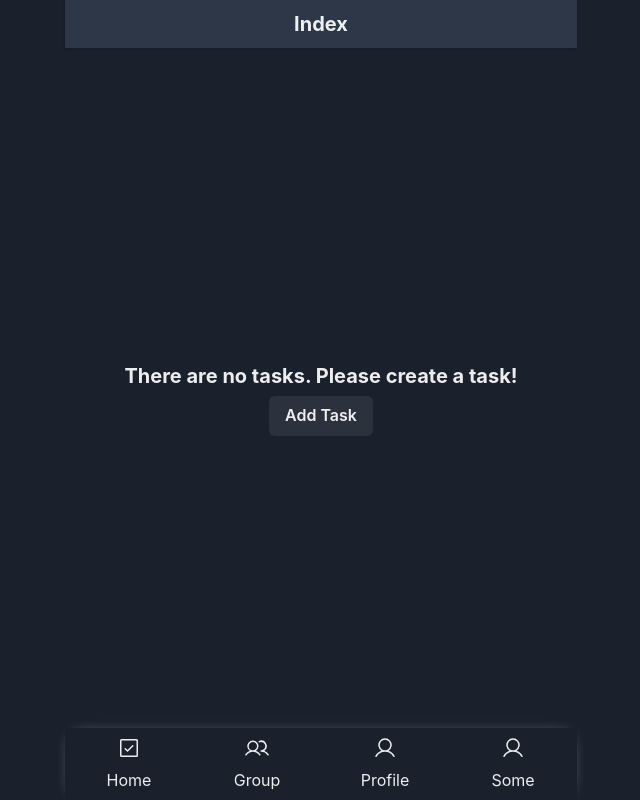
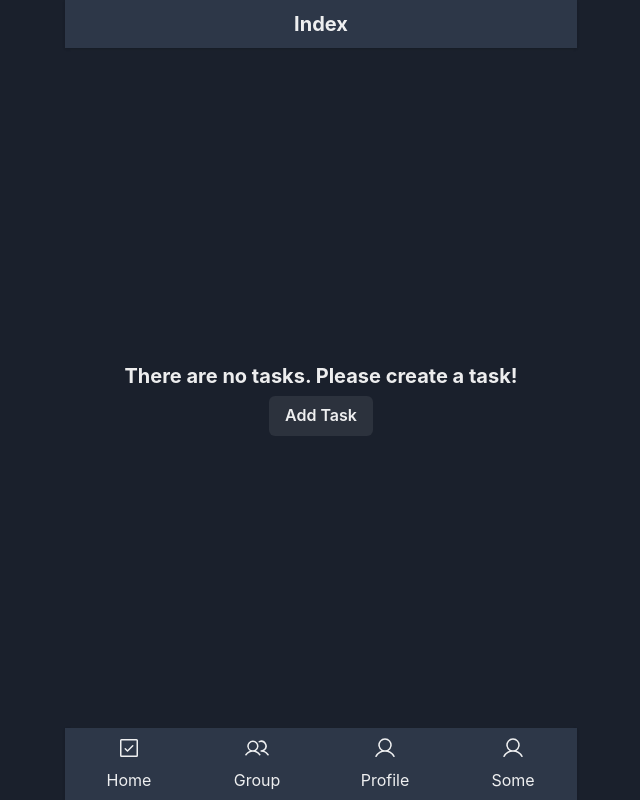
Before and after one commit to bipin-work/todo-jotai, a React app: page /login in a window 1280 px wide. Both pictures are taken after a click on the button "Login". Shown: the whole page, without its empty margins (319-959 px from the left). Built offline with nearby package versions, Linux system fonts and the light colour scheme.

Commit message:
theme bg added

```diff
--- a/src/components/Header/Header.tsx
+++ b/src/components/Header/Header.tsx
@@ -1,5 +1,6 @@
 import React from "react";
 import { Box, Flex, Heading, useColorModeValue } from "@chakra-ui/react";
+import { bgTheme } from "../../styles/theming/theme";
 
 interface HeaderProps {
   headerName: string;
@@ -11,9 +12,13 @@ const Header: React.FC<HeaderProps> = ({
   firstComponent,
   secondComponent,
 }) => {
-  const bg = useColorModeValue("white", "gray.700");
+  const bg = useColorModeValue(bgTheme.light, bgTheme.dark);
   return (
-    <Box bg={bg} boxShadow="base" className="absolute h-12 w-full top-0 left-0">
+    <Box
+      bg={bg}
+      boxShadow={"base"}
+      className="absolute h-12 w-full top-0 left-0"
+    >
       <Flex className="w-full h-full" justify="center" align="center">
         <Box className="w-1/4 text-center">{firstComponent}</Box>
         <Heading className="w-1/2 text-center" as="h5" size="md">
--- a/src/components/NavigationBar/NavigationBar.tsx
+++ b/src/components/NavigationBar/NavigationBar.tsx
@@ -1,8 +1,17 @@
 import React from "react";
-import { Box, Flex, VStack, Icon, As, Text } from "@chakra-ui/react";
+import {
+  Box,
+  Flex,
+  VStack,
+  Icon,
+  As,
+  Text,
+  useColorModeValue,
+} from "@chakra-ui/react";
 import { Link, useNavigate } from "react-router-dom";
 import Home from "../../pages/home/Home";
 import { User, Users, CheckSquare } from "@phosphor-icons/react";
+import { bgTheme } from "../../styles/theming/theme";
 interface NavigationItem {
   id: number;
   title: string;
@@ -19,7 +28,7 @@ const NavigationItemsData: NavigationItem[] = [
   {
     id: 2,
     title: "Group",
-    path: "/group",
+    path: "/shared-group",
     icon: Users,
   },
   {
@@ -37,16 +46,16 @@ const NavigationItemsData: NavigationItem[] = [
 ];
 
 const NavigationBar = () => {
+  const bg = useColorModeValue(bgTheme.light, bgTheme.dark);
   const navigate = useNavigate();
   const onNavigate = (path: string) => {
     navigate(path);
   };
   return (
     <Box
+      bg={bg}
+      boxShadow="base"
       className="absolute w-full bottom-0 left-0 shadow-2xl"
-      sx={{
-        boxShadow: "0 0 15px -10px",
-      }}
     >
       <Flex
         className="h-full w-full"
--- a/src/styles/theming/theme.ts
+++ b/src/styles/theming/theme.ts
@@ -24,5 +24,6 @@ const fonts = {
 };
 
 const theme = extendTheme({ config, breakpoints, fonts, colors });
+export const bgTheme = { light: "gray.100", dark: "gray.700" };
 
 export default theme;
```
